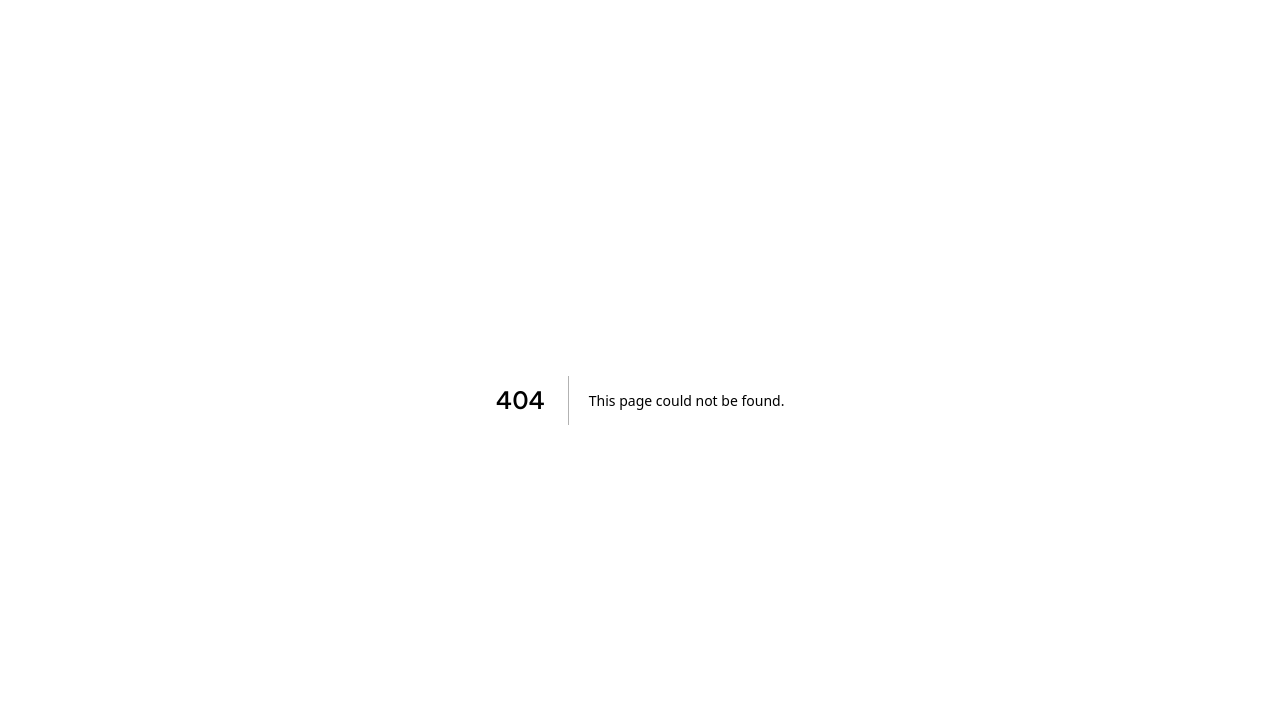
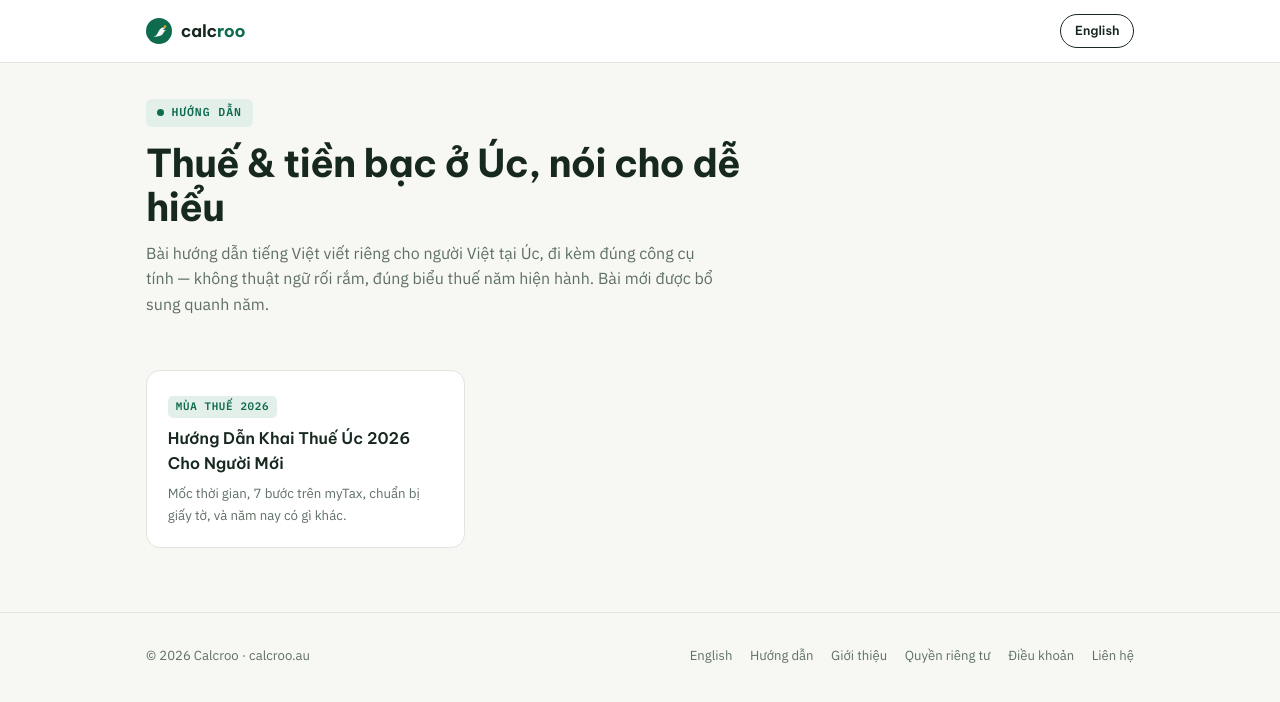
Before and after one commit to hoangnkau/calcroo, a Next.js app: page /vi/huong-dan in a window 1280 px wide. Before the commit this address had no page. Shown: the top 702 px of the page. Built offline with nearby package versions, Linux system fonts and the light colour scheme.

Commit message:
Add files via upload

```diff
--- a/app/contact/page.jsx
+++ b/app/contact/page.jsx
@@ -5,7 +5,7 @@ export const metadata = { title: 'Contact', description: 'Contact Calcroo.', alt
 export default function Page() {
   return (
     <>
-      <SiteHeader />
+      <SiteHeader langHref="/vi/lien-he/" langLabel="Tiếng Việt" />
       <main className="wrap legal">
         <h1>Contact</h1>
         <p>Found a number that looks off, or a calculator you wish existed? We genuinely want to hear it — accuracy reports are answered first.</p>
--- a/app/privacy/page.jsx
+++ b/app/privacy/page.jsx
@@ -5,7 +5,7 @@ export const metadata = { title: 'Privacy Policy', description: 'Calcroo privacy
 export default function Page() {
   return (
     <>
-      <SiteHeader />
+      <SiteHeader langHref="/vi/bao-mat/" langLabel="Tiếng Việt" />
       <main className="wrap legal">
         <h1>Privacy Policy</h1>
         <p>Last updated: July 2026</p>
--- a/app/sitemap.js
+++ b/app/sitemap.js
@@ -18,6 +18,8 @@ export default function sitemap() {
     { url: `${base}/pdf-merger/`, lastModified: now, priority: 0.9 },
     { url: `${base}/cv-builder/`, lastModified: now, priority: 0.9 },
     { url: `${base}/vi/tao-cv-uc/`, lastModified: now, priority: 0.8 },
+    { url: `${base}/guides/`, lastModified: now, priority: 0.7 },
+    { url: `${base}/vi/huong-dan/`, lastModified: now, priority: 0.7 },
     { url: `${base}/guides/tax-return-2026-australia/`, lastModified: now, priority: 0.8 },
     { url: `${base}/vi/huong-dan/khai-thue-uc-2026/`, lastModified: now, priority: 0.7 },
     { url: `${base}/vi/gop-pdf/`, lastModified: now, priority: 0.8 },
--- a/app/terms/page.jsx
+++ b/app/terms/page.jsx
@@ -5,7 +5,7 @@ export const metadata = { title: 'Terms of Use', description: 'Calcroo terms of
 export default function Page() {
   return (
     <>
-      <SiteHeader />
+      <SiteHeader langHref="/vi/dieu-khoan/" langLabel="Tiếng Việt" />
       <main className="wrap legal">
         <h1>Terms of Use</h1>
         <p>Last updated: July 2026</p>
--- /dev/null
+++ b/app/vi/huong-dan/page.jsx
@@ -0,0 +1,46 @@
+import Link from 'next/link';
+import { SiteHeader, SiteFooter } from '../../../components/Site';
+
+export const metadata = {
+  title: 'Hướng Dẫn — Thuế & Tiền Bạc Ở Úc, Nói Cho Dễ Hiểu',
+  description:
+    'Các bài hướng dẫn tiếng Việt về thuế và lương ở Úc: khai thuế, deductions, HECS và hơn nữa — mỗi bài đi kèm đúng công cụ tính.',
+  alternates: { canonical: '/vi/huong-dan/', languages: { en: '/guides/', vi: '/vi/huong-dan/' } },
+};
+
+const GUIDES = [
+  {
+    href: '/vi/huong-dan/khai-thue-uc-2026/',
+    tag: 'Mùa thuế 2026',
+    name: 'Hướng Dẫn Khai Thuế Úc 2026 Cho Người Mới',
+    desc: 'Mốc thời gian, 7 bước trên myTax, chuẩn bị giấy tờ, và năm nay có gì khác.',
+  },
+];
+
+export default function Page() {
+  return (
+    <>
+      <SiteHeader homeHref="/vi/" langHref="/guides/" langLabel="English" />
+      <main className="wrap">
+        <section className="hero">
+          <div className="fy-chip">Hướng dẫn</div>
+          <h1>Thuế &amp; tiền bạc ở Úc, nói cho dễ hiểu</h1>
+          <p>
+            Bài hướng dẫn tiếng Việt viết riêng cho người Việt tại Úc, đi kèm đúng công cụ tính — không thuật ngữ rối
+            rắm, đúng biểu thuế năm hiện hành. Bài mới được bổ sung quanh năm.
+          </p>
+        </section>
+        <div className="tools-grid" style={{ marginTop: '1.5rem' }}>
+          {GUIDES.map((g) => (
+            <Link key={g.href} href={g.href} className="tool-card">
+              <span className="live">{g.tag}</span>
+              <h3>{g.name}</h3>
+              <p>{g.desc}</p>
+            </Link>
+          ))}
+        </div>
+      </main>
+      <SiteFooter vi />
+    </>
+  );
+}
--- a/components/Site.jsx
+++ b/components/Site.jsx
@@ -41,7 +41,8 @@ export function SiteFooter({ vi = false }) {
       <div className="wrap">
         <span>© {year} Calcroo · calcroo.au</span>
         <nav>
-          <Link href={vi ? '/vi/huong-dan/khai-thue-uc-2026/' : '/guides/tax-return-2026-australia/'}>{vi ? 'Hướng dẫn' : 'Guides'}</Link>
+          <Link href={vi ? '/' : '/vi/'}>{vi ? 'English' : 'Tiếng Việt'}</Link>
+          <Link href={vi ? '/vi/huong-dan/' : '/guides/'}>{vi ? 'Hướng dẫn' : 'Guides'}</Link>
           <Link href={vi ? '/vi/gioi-thieu/' : '/about/'}>{vi ? 'Giới thiệu' : 'About'}</Link>
           <Link href={vi ? '/vi/bao-mat/' : '/privacy/'}>{vi ? 'Quyền riêng tư' : 'Privacy'}</Link>
           <Link href={vi ? '/vi/dieu-khoan/' : '/terms/'}>{vi ? 'Điều khoản' : 'Terms'}</Link>
```
Also changed, not shown: app/guides/page.jsx (added, +46 -0 lines), app/not-found.jsx (added, +42 -0 lines).
